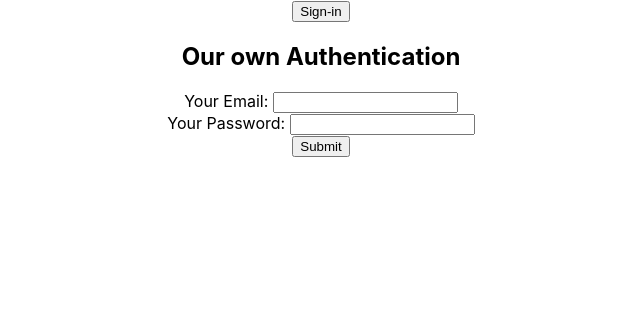
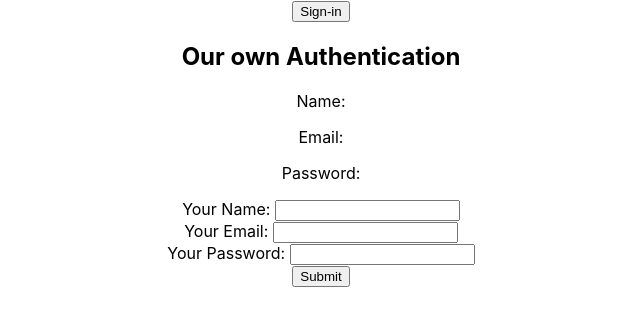
Before and after one commit to devpranab/firebase-authentication-react, a React (Create React App) app: page / in a window 1280 px wide. Shown: the top 326 px of the page, without its empty margins (319-959 px from the left). Built offline with nearby package versions, Linux system fonts and the light colour scheme.

Commit message:
update State from Form Field

```diff
--- a/src/App.js
+++ b/src/App.js
@@ -13,6 +13,7 @@ function App() {
     isSignedIn : false,
     name: '',
     email: '',
+    password: '',
     photo: ''
   });
 
@@ -57,15 +58,21 @@ function App() {
   }
 
   const handleChange = (e) => {
-    //console.log(e.target.name, e.target.value);
+    //debugger;
+    let isFormValid = true;
     if(e.target.name === "email"){
-    const isEmailValid = /\S+@\S+\.\S+/.test(e.target.value);
-    console.log(isEmailValid);
+    isFormValid = /\S+@\S+\.\S+/.test(e.target.value);
     }
     if(e.target.name === "password"){
     const isPasswordValid = e.target.value.length > 6;
     const passwordHasNumber = /\d{1}/.test(e.target.value);
-    console.log(isPasswordValid && passwordHasNumber);
+    isFormValid = isPasswordValid && passwordHasNumber;
+    }
+    if(isFormValid){
+      // if true isFormValid then work this
+      const newUserInfo = {...user};
+      newUserInfo[e.target.name] = e.target.value;
+      setUser(newUserInfo);
     }
   }
 
@@ -88,12 +95,18 @@ function App() {
     }
     {/* create simple login form email and password */}
     <h2>Our own Authentication</h2>
+    <p>Name: {user.name}</p>
+    <p>Email: {user.email}</p>
+    <p>Password: {user.password}</p>
   <form action="" onSubmit={handleSubmit}>
+  <label htmlFor="">Your Name: </label>
+    <input type="text" onChange={handleChange} name="name" placeholder="" required/>
+    <br />
   <label htmlFor="">Your Email: </label>
     <input type="text" onChange={handleChange} name="email" placeholder="" required/>
     <br />
     <label htmlFor="">Your Password: </label>
-    <input type="password" name="password" placeholder="" required/>
+    <input type="password" onChange={handleChange} name="password" placeholder="" required/>
     <br />
     <input type="submit" value="Submit" />
   </form>
```
Also changed, not shown: 1 other file (tests, documents, lock files or other folders).
